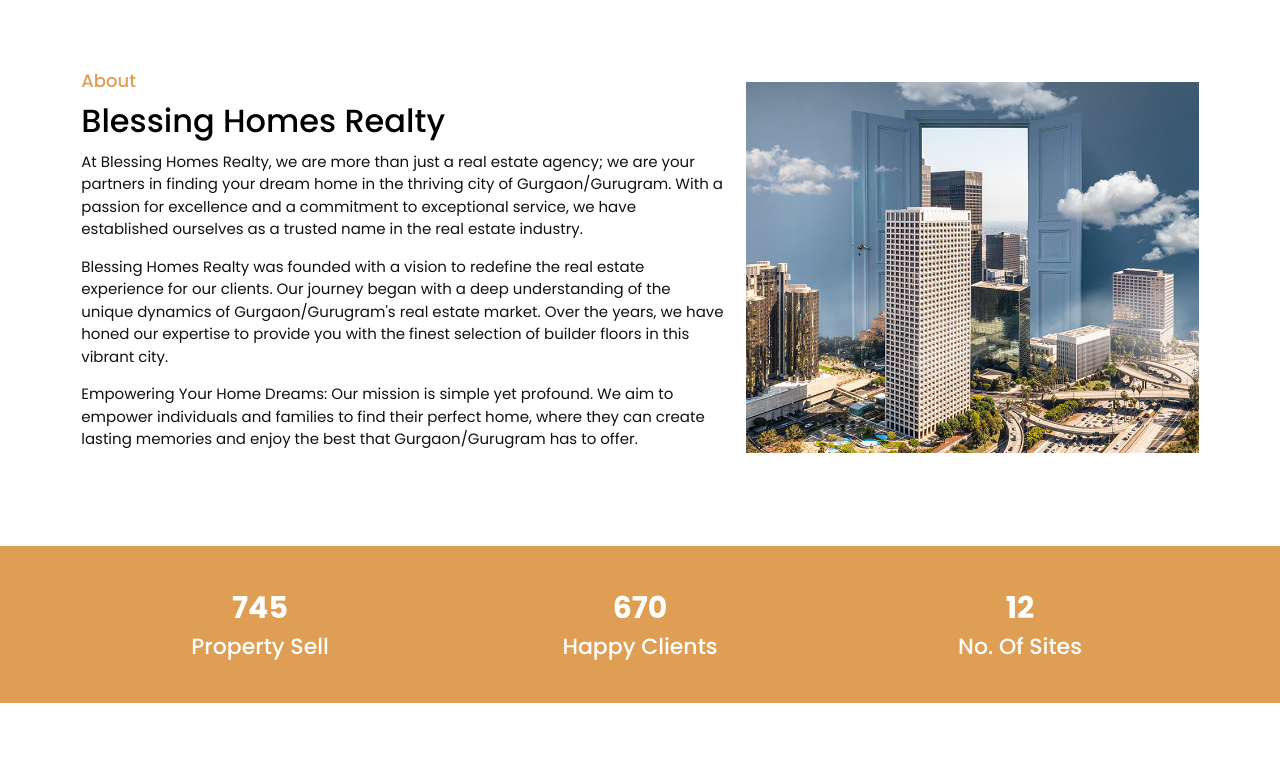
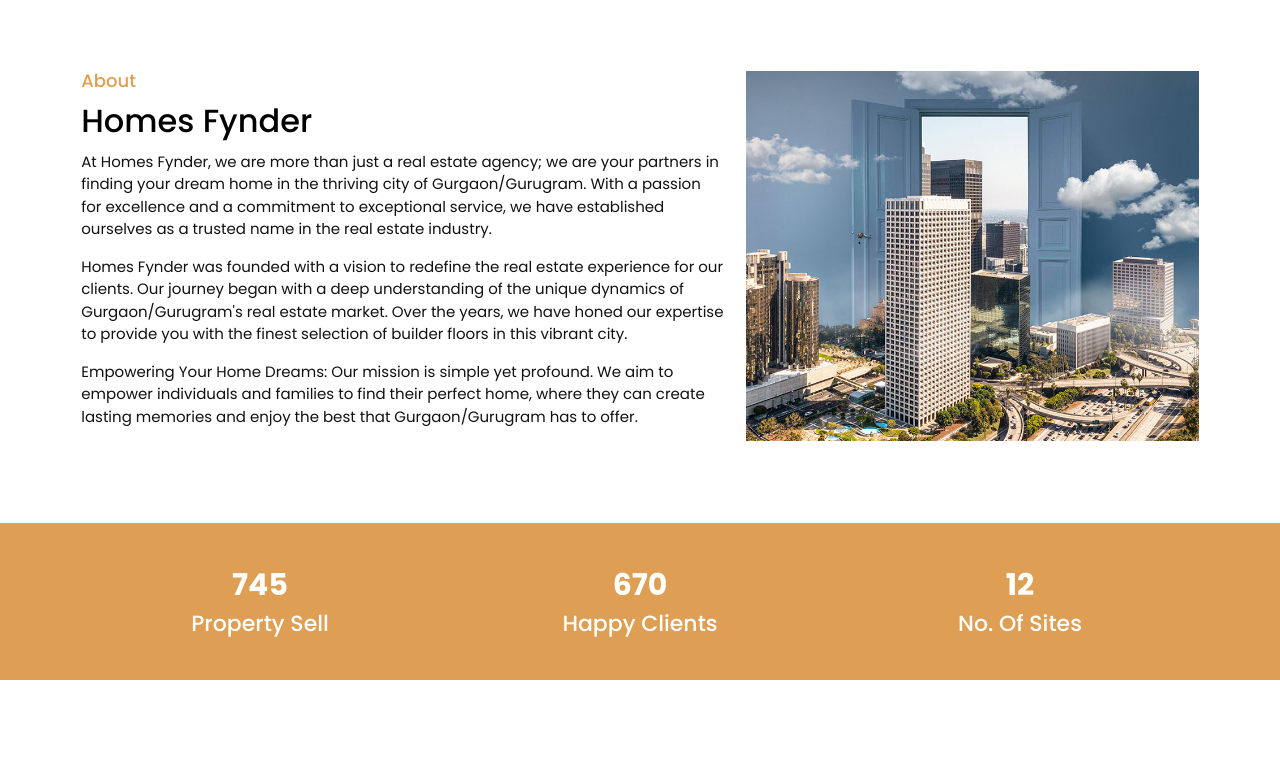
Before and after one commit to dineshkush/blessinghomesrealty, a React (Create React App) app: page / in a window 1280 px wide. Shown: the part 772-1533 px from the top of the page. Built offline with nearby package versions, Linux system fonts and the light colour scheme.

Commit message:
images change

```diff
--- a/public/index.html
+++ b/public/index.html
@@ -19,7 +19,7 @@
       crossorigin="anonymous"
     />
 
-    <title>Blessing Homes Realty</title>
+    <title>Homes Fynder</title>
 
     <link rel="preconnect" href="https://fonts.googleapis.com" />
     <link rel="preconnect" href="https://fonts.gstatic.com" crossorigin />
--- a/src/main/footer/Footer.js
+++ b/src/main/footer/Footer.js
@@ -18,7 +18,7 @@ function Footer(props) {
               <div className="footer_about">
                 <h4>About</h4>
                 <p>
-                  At Blessing Homes Realty, we are more than just a real estate
+                  At Homes Fynder, we are more than just a real estate
                   agency; we are your partners in finding your dream home in the
                   thriving city of Gurgaon/Gurugram.
                 </p>
@@ -68,7 +68,7 @@ function Footer(props) {
         <div className="container">
           <div className="row">
             <div className="col-lg-12">
-              <p>© Copyright 2023 By Blessing Homes Realty</p>
+              <p>© Copyright 2023 By Homes Fynder</p>
             </div>
           </div>
         </div>
--- a/src/page/about/About.js
+++ b/src/page/about/About.js
@@ -10,11 +10,11 @@ function About() {
           <div className="col-lg-7">
             <div className="site_title">
               <h4>About</h4>
-              <h3>Blessing Homes Realty</h3>
+              <h3>Homes Fynder</h3>
             </div>
 
             <p>
-              At Blessing Homes Realty, we are more than just a real estate
+              At Homes Fynder, we are more than just a real estate
               agency; we are your partners in finding your dream home in the
               thriving city of Gurgaon/Gurugram. With a passion for excellence
               and a commitment to exceptional service, we have established
@@ -22,7 +22,7 @@ function About() {
             </p>
 
             <p>
-              Blessing Homes Realty was founded with a vision to redefine the
+              Homes Fynder was founded with a vision to redefine the
               real estate experience for our clients. Our journey began with a
               deep understanding of the unique dynamics of Gurgaon/Gurugram's
               real estate market. Over the years, we have honed our expertise to
--- a/src/page/home/Home.js
+++ b/src/page/home/Home.js
@@ -172,7 +172,7 @@ function Home() {
                 <a
                   href="/contact-us"
                   className="btn site_btn">
-                  Search Now
+                  Explore Now
                 </a>
               </div>
             </div>
```
